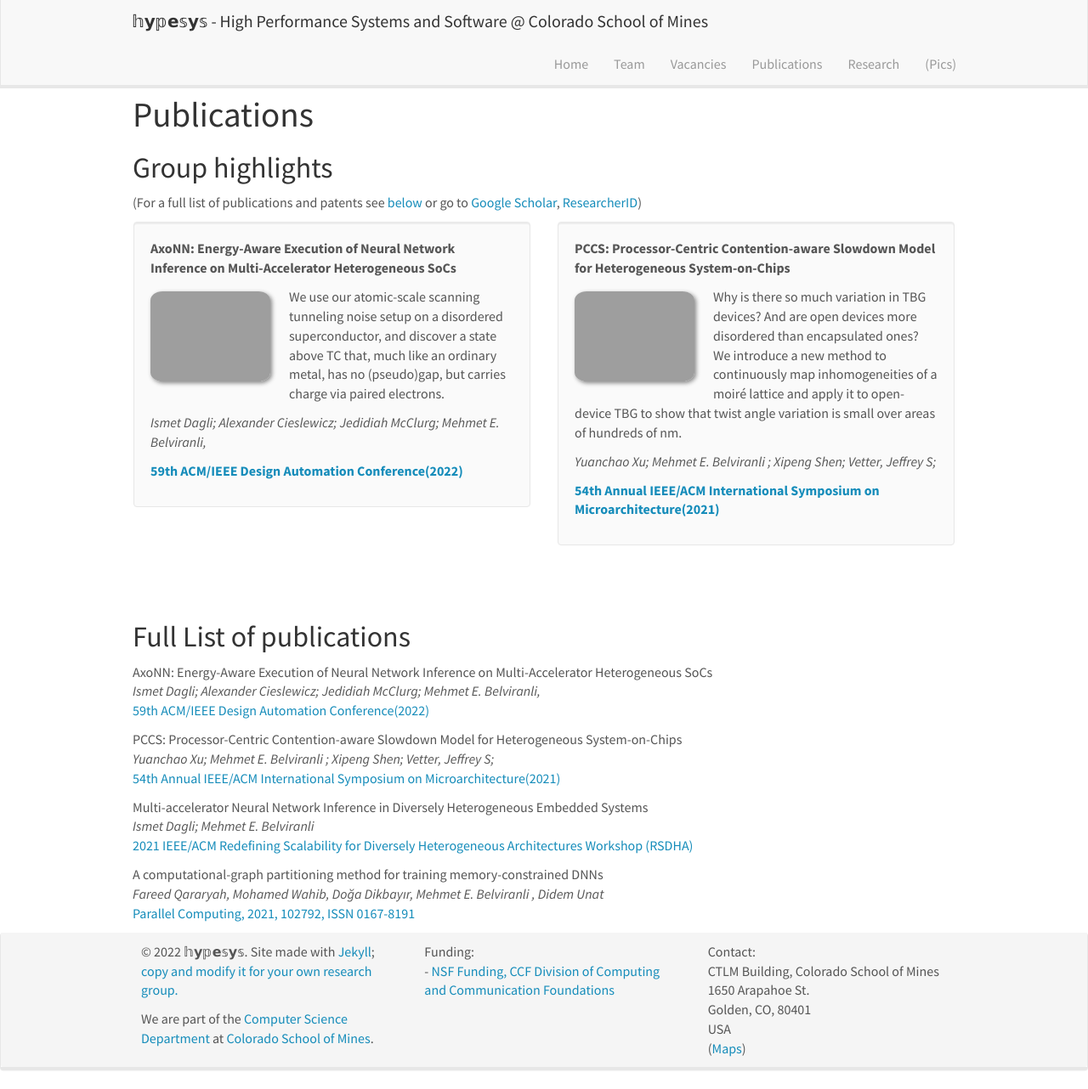
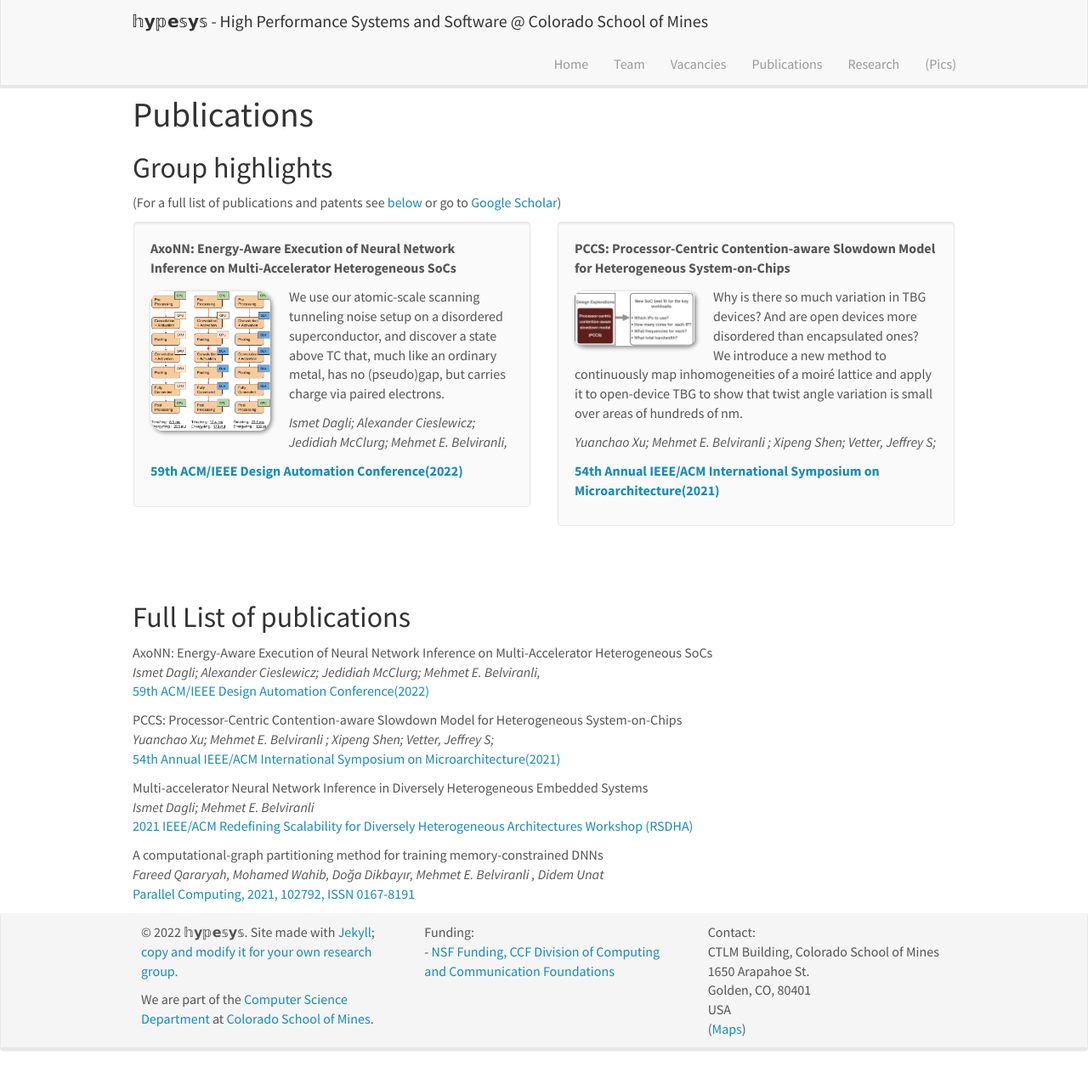
Before and after one commit to hypesys/hypesys.github.io, a Jekyll site: the page built from _pages/publications.md, in a window 1280 px wide and 1282 px high. Shown: the whole window at 85% size. Built offline with Jekyll 4.4.1, drawn with Linux system fonts in a browser that asks for light colours; nearby versions of some CDN libraries.

```diff
--- a/_data/news.yml
+++ b/_data/news.yml
@@ -4,7 +4,7 @@
 - date: August 2021
   headline: "Our lab was awarded an [NSF grant](https://www.nsf.gov/awardsearch/showAward?AWD_ID=2124010). We will be developing synthesis based solutions to enable resource-aware execution on diversely heterogeneous architectures. <img src='/images/newspic/nsf_sign.jpg' class='img-responsive' style='max-width: 192px' />"
 
-- date: July 2022
+- date: July 2021
   headline: "Our paper is accepted to appear in MICRO'21. The paper builds a shared memory contention slowdown model for diversely heterogeneous SoCs."
 
 # - date: 16. March 2021
--- a/_data/publist.yml
+++ b/_data/publist.yml
@@ -1,5 +1,5 @@
 - title: "AxoNN: Energy-Aware Execution of Neural Network Inference on Multi-Accelerator Heterogeneous SoCs"
-  image: Pairs3.png
+  image: MAE_Control_Flow_updated.png
   description: We use our atomic-scale scanning tunneling noise setup on a disordered superconductor, and discover a state above TC that, much like an ordinary metal, has no (pseudo)gap, but carries charge via paired electrons.
   authors: Ismet Dagli; Alexander Cieslewicz; Jedidiah McClurg; Mehmet E. Belviranli,
   link:
@@ -9,7 +9,7 @@
   news2:
 
 - title: "PCCS: Processor-Centric Contention-aware Slowdown Model for Heterogeneous System-on-Chips"
-  image: TBG_SL.png
+  image: pccs.png
   description: Why is there so much variation in TBG devices? And are open devices more disordered than encapsulated ones? We introduce a new method to continuously map inhomogeneities of a moiré lattice and apply it to open-device TBG to show that twist angle variation is small over areas of hundreds of nm.
   authors: Yuanchao Xu; Mehmet E. Belviranli ; Xipeng Shen; Vetter, Jeffrey S;
   link:
--- a/_pages/publications.md
+++ b/_pages/publications.md
@@ -11,7 +11,7 @@ permalink: /publications/
 
 ## Group highlights
 
-(For a full list of publications and patents see [below](#full-list-of-publications) or go to [Google Scholar](https://scholar.google.ch/citations?user=TqxYWZsAAAAJ), [ResearcherID](https://www.researcherid.com/rid/D-7763-2012))
+(For a full list of publications and patents see [below](#full-list-of-publications) or go to [Google Scholar](https://scholar.google.com/citations?user=8FX4WfwAAAAJ&hl=en))
 
 {% assign number_printed = 0 %}
 {% for publi in site.data.publist %}
```
Also changed, not shown: _pages/openings.md (+1 -1 lines).
